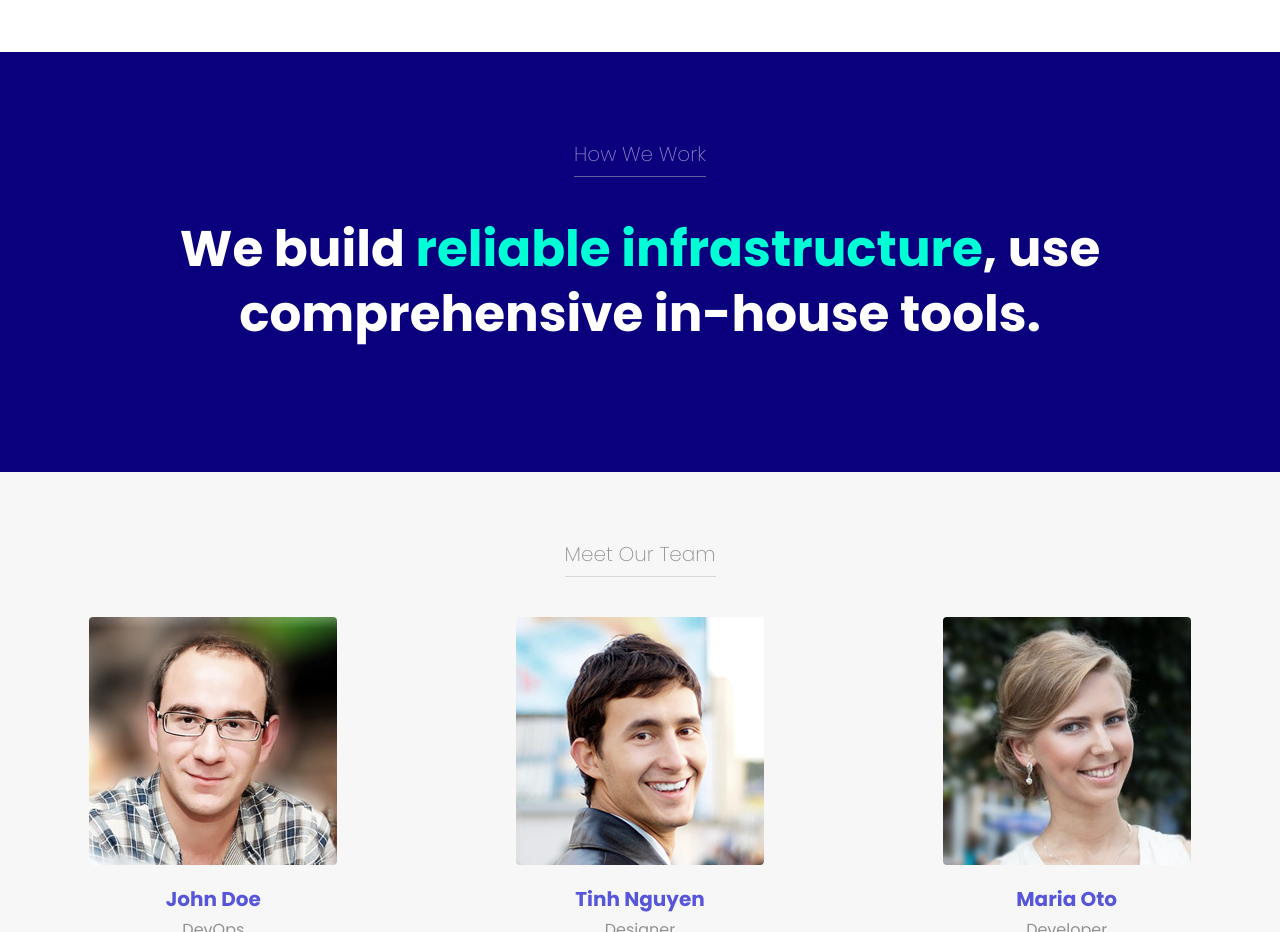
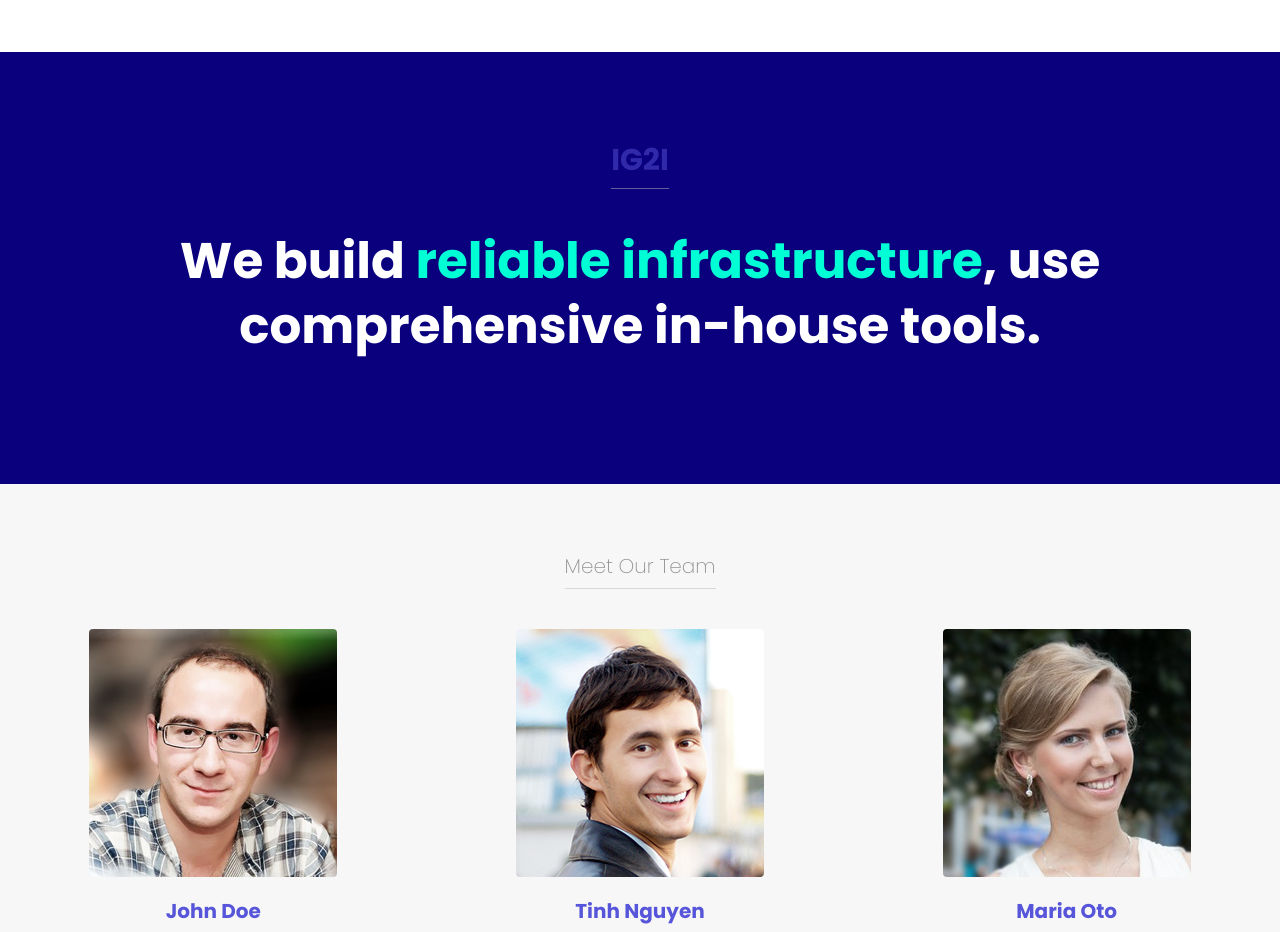
Before and after one commit to BreizhRiko/PFE_LE4, a plain HTML site: page dev-space/index.html in a window 1280 px wide. Shown: the part 1240-2172 px from the top of the page. Drawn offline with Linux system fonts and the light colour scheme; files whose address does not match are found by name.

```diff
--- a/dev-space/index.html
+++ b/dev-space/index.html
@@ -131,7 +131,7 @@
             <div class="container yeo-body">
                 <div class="columns">
                     <div class="column col-12 col-sm-12">
-                        <h2 class="feature-title">How We Work</h2>
+                        <h2 class="feature-title" style="font-size: 30px; color: white; font-weight: bold"><a href="https://ig2i.centralelille.fr/">IG2I</a></h2>
                     </div>
                     <div class="column col-10 col-sm-12 centered">
                         <h2 class="yeo-work-feature">
```
